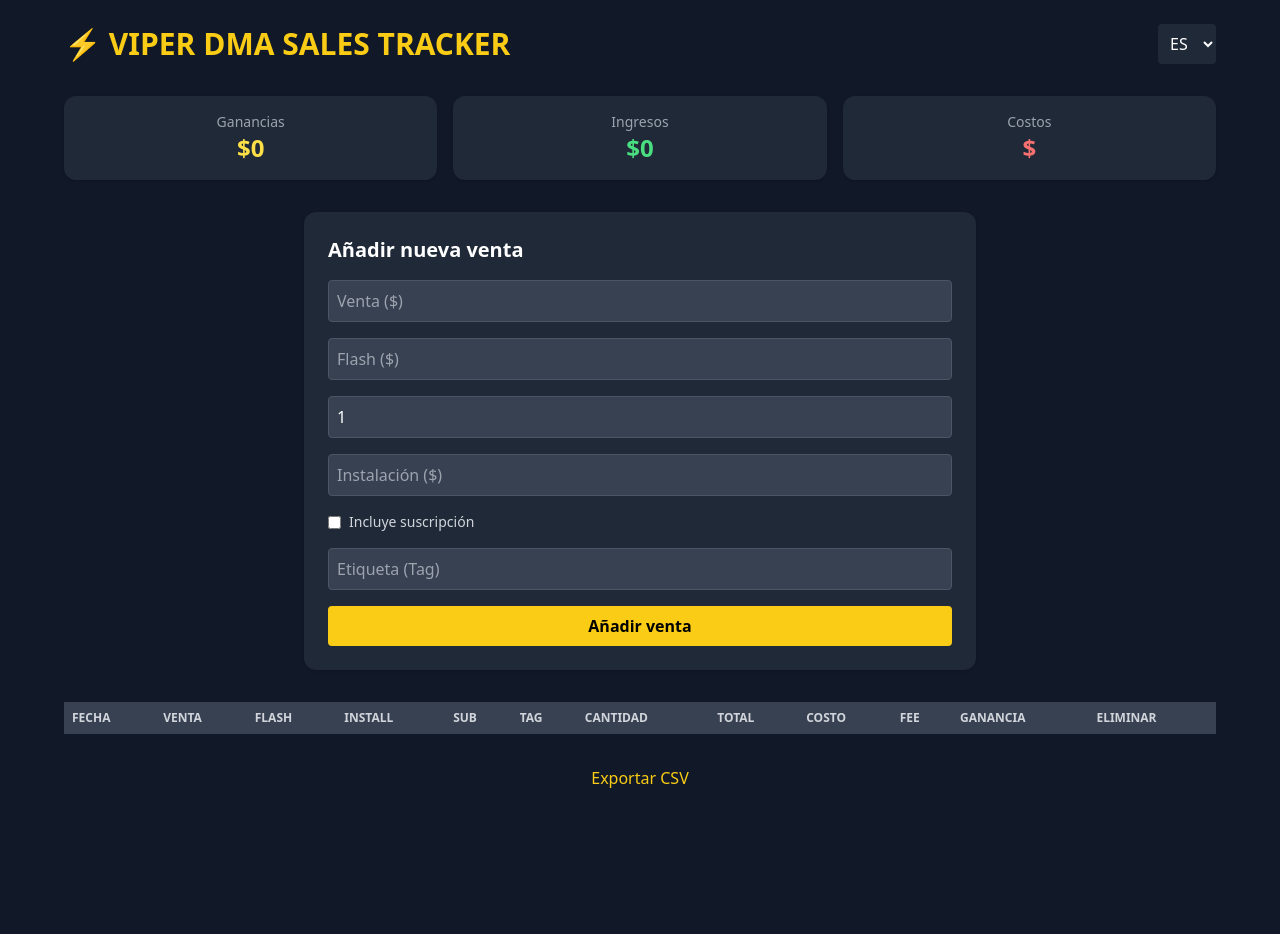
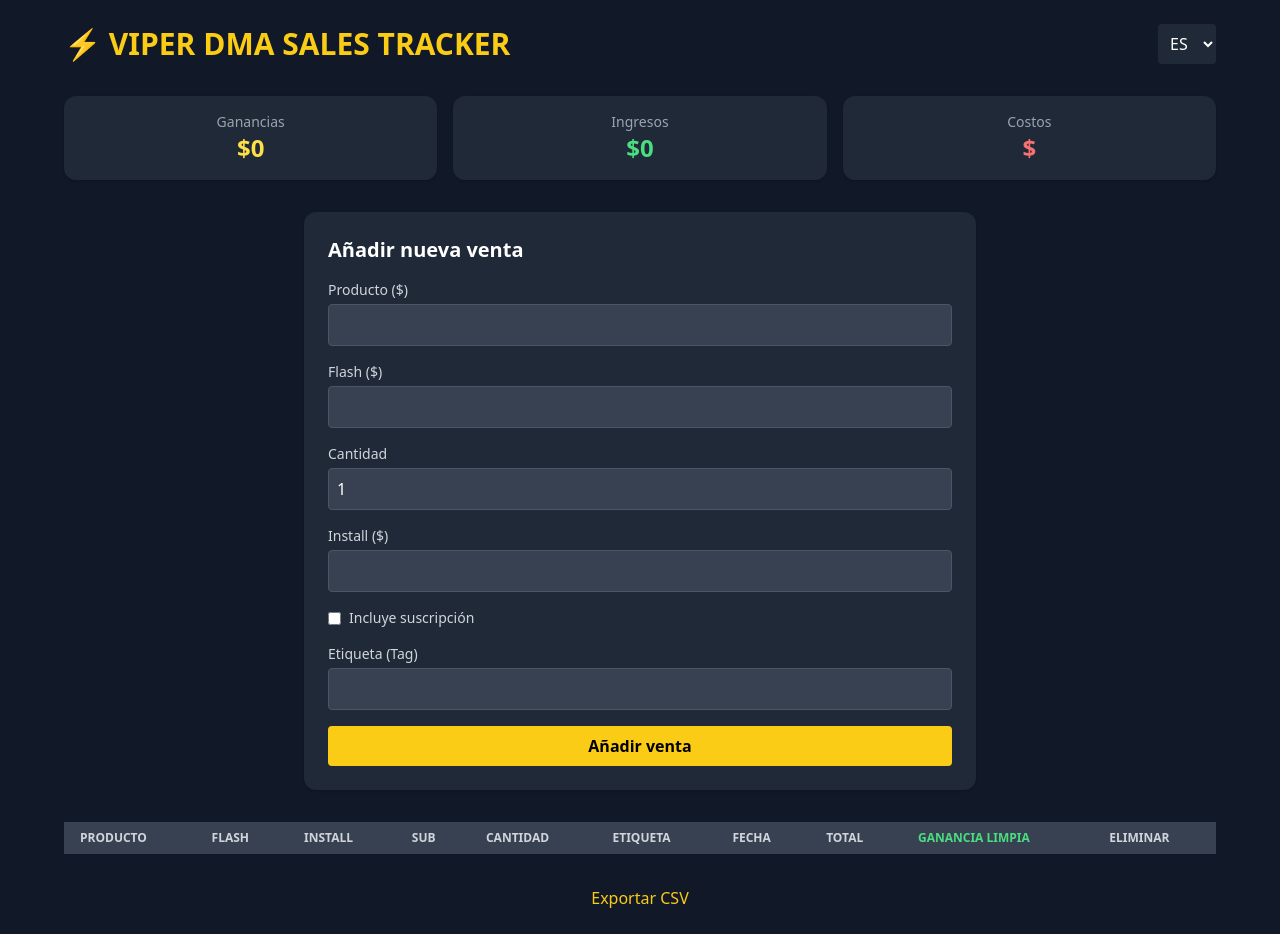
Before and after one commit to viperware92/viper-sales-tracker, a Flask app: page / in a window 1280 px wide. Before the commit the page ends 788 px from the top, so only its background shows below. Run offline with Flask 3, Linux system fonts and the light colour scheme; lists and menus that the app fills with data are empty; some libraries are stand-ins or nearby versions.

Commit message:
Updated UI + English/Spanish toggle + clean profit calc

```diff
--- a/templates/index.html
+++ b/templates/index.html
@@ -43,21 +43,45 @@
       </div>
     </div>
 
-    <!-- Formulario -->
+    <!-- Formulario para añadir nueva venta -->
     <div class="bg-gray-800 p-6 rounded-xl shadow mt-10 max-w-2xl mx-auto">
       <h2 class="text-xl font-semibold mb-4" data-lang="es">Añadir nueva venta</h2>
       <h2 class="text-xl font-semibold mb-4" style="display:none" data-lang="en">Add new sale</h2>
       <form action="/add" method="POST" class="space-y-4">
-        <input name="product" placeholder="Venta ($)" type="number" step="0.01" required class="w-full p-2 bg-gray-700 text-white rounded border border-gray-600">
-        <input name="flash" placeholder="Flash ($)" type="number" step="0.01" required class="w-full p-2 bg-gray-700 text-white rounded border border-gray-600">
-        <input name="cantidad" placeholder="Cantidad" type="number" min="1" value="1" required class="w-full p-2 bg-gray-700 text-white rounded border border-gray-600">
-        <input name="install" placeholder="Instalación ($)" type="number" step="0.01" required class="w-full p-2 bg-gray-700 text-white rounded border border-gray-600">
+        <div>
+          <label class="block text-sm text-gray-300 mb-1" data-lang="es">Producto ($)</label>
+          <label class="block text-sm text-gray-300 mb-1" style="display:none" data-lang="en">Product ($)</label>
+          <input type="number" name="product" step="0.01" required class="w-full p-2 bg-gray-700 text-white rounded border border-gray-600">
+        </div>
+
+        <div>
+          <label class="block text-sm text-gray-300 mb-1">Flash ($)</label>
+          <input type="number" name="flash" step="0.01" required class="w-full p-2 bg-gray-700 text-white rounded border border-gray-600">
+        </div>
+
+        <div>
+          <label class="block text-sm text-gray-300 mb-1" data-lang="es">Cantidad</label>
+          <label class="block text-sm text-gray-300 mb-1" style="display:none" data-lang="en">Quantity</label>
+          <input type="number" name="cantidad" min="1" value="1" required class="w-full p-2 bg-gray-700 text-white rounded border border-gray-600">
+        </div>
+
+        <div>
+          <label class="block text-sm text-gray-300 mb-1">Install ($)</label>
+          <input type="number" name="install" step="0.01" required class="w-full p-2 bg-gray-700 text-white rounded border border-gray-600">
+        </div>
+
         <div class="flex items-center">
           <input type="checkbox" name="sub" id="sub" class="mr-2 accent-yellow-400">
           <label for="sub" class="text-sm text-gray-300" data-lang="es">Incluye suscripción</label>
           <label for="sub" class="text-sm text-gray-300" style="display:none" data-lang="en">Includes subscription</label>
         </div>
-        <input name="tag" placeholder="Etiqueta (Tag)" type="text" class="w-full p-2 bg-gray-700 text-white rounded border border-gray-600">
+
+        <div>
+          <label class="block text-sm text-gray-300 mb-1" data-lang="es">Etiqueta (Tag)</label>
+          <label class="block text-sm text-gray-300 mb-1" style="display:none" data-lang="en">Label (Tag)</label>
+          <input type="text" name="tag" class="w-full p-2 bg-gray-700 text-white rounded border border-gray-600">
+        </div>
+
         <button type="submit" class="w-full bg-yellow-400 text-black font-semibold py-2 px-4 rounded hover:bg-yellow-500">
           <span data-lang="es">Añadir venta</span>
           <span data-lang="en" style="display:none">Add sale</span>
@@ -65,40 +89,37 @@
       </form>
     </div>
 
-    <!-- Tabla -->
+    <!-- Tabla de ventas -->
     <div class="overflow-x-auto mt-10">
       <table class="w-full text-sm text-left text-gray-400">
         <thead class="text-xs uppercase bg-gray-700 text-gray-300">
           <tr>
-            <th class="px-2 py-2">Fecha</th>
-            <th class="px-2 py-2">Venta</th>
-            <th class="px-2 py-2">Flash</th>
-            <th class="px-2 py-2">Install</th>
-            <th class="px-2 py-2">Sub</th>
-            <th class="px-2 py-2">Tag</th>
-            <th class="px-2 py-2">Cantidad</th>
-            <th class="px-2 py-2">Total</th>
-            <th class="px-2 py-2">Costo</th>
-            <th class="px-2 py-2">Fee</th>
-            <th class="px-2 py-2">Ganancia</th>
-            <th class="px-2 py-2">Eliminar</th>
+            <th class="px-4 py-2">Producto</th>
+            <th class="px-4 py-2">Flash</th>
+            <th class="px-4 py-2">Install</th>
+            <th class="px-4 py-2">Sub</th>
+            <th class="px-4 py-2">Cantidad</th>
+            <th class="px-4 py-2">Etiqueta</th>
+            <th class="px-4 py-2" data-lang="es">Fecha</th>
+            <th class="px-4 py-2" style="display:none" data-lang="en">Date</th>
+            <th class="px-4 py-2">Total</th>
+            <th class="px-4 py-2 text-green-400">Ganancia limpia</th>
+            <th class="px-4 py-2">Eliminar</th>
           </tr>
         </thead>
         <tbody>
           {% for s in sales %}
           <tr class="bg-gray-800 border-b border-gray-700">
-            <td class="px-2 py-2">{{ s.timestamp }}</td>
-            <td class="px-2 py-2">{{ s.venta }}</td>
-            <td class="px-2 py-2">{{ s.flash }}</td>
-            <td class="px-2 py-2">{{ s.install }}</td>
-            <td class="px-2 py-2">{{ s.sub }}</td>
-            <td class="px-2 py-2">{{ s.tag }}</td>
-            <td class="px-2 py-2">{{ s.cantidad }}</td>
-            <td class="px-2 py-2">{{ s.total }}</td>
-            <td class="px-2 py-2">{{ s.cost }}</td>
-            <td class="px-2 py-2">{{ s.fee }}</td>
-            <td class="px-2 py-2">{{ s.profit }}</td>
-            <td class="px-2 py-2">
+            <td class="px-4 py-2">${{ s.venta }}</td>
+            <td class="px-4 py-2">${{ s.flash }}</td>
+            <td class="px-4 py-2">${{ s.install }}</td>
+            <td class="px-4 py-2">{{ s.sub }}</td>
+            <td class="px-4 py-2">{{ s.cantidad }}</td>
+            <td class="px-4 py-2">{{ s.tag }}</td>
+            <td class="px-4 py-2">{{ s.timestamp }}</td>
+            <td class="px-4 py-2">${{ s.total }}</td>
+            <td class="px-4 py-2 font-semibold text-green-400">${{ s.profit }}</td>
+            <td class="px-4 py-2">
               <form method="POST" action="/delete/{{ loop.index0 }}">
                 <button type="submit" class="text-red-400 hover:text-red-600">✘</button>
               </form>
@@ -109,7 +130,7 @@
       </table>
     </div>
 
-    <!-- Export -->
+    <!-- Exportar -->
     <div class="text-center mt-10">
       <a href="/export" class="text-yellow-400 hover:underline" data-lang="es">Exportar CSV</a>
       <a href="/export" class="text-yellow-400 hover:underline" style="display:none" data-lang="en">Export CSV</a>
```
Also changed, not shown: 2 other files.
